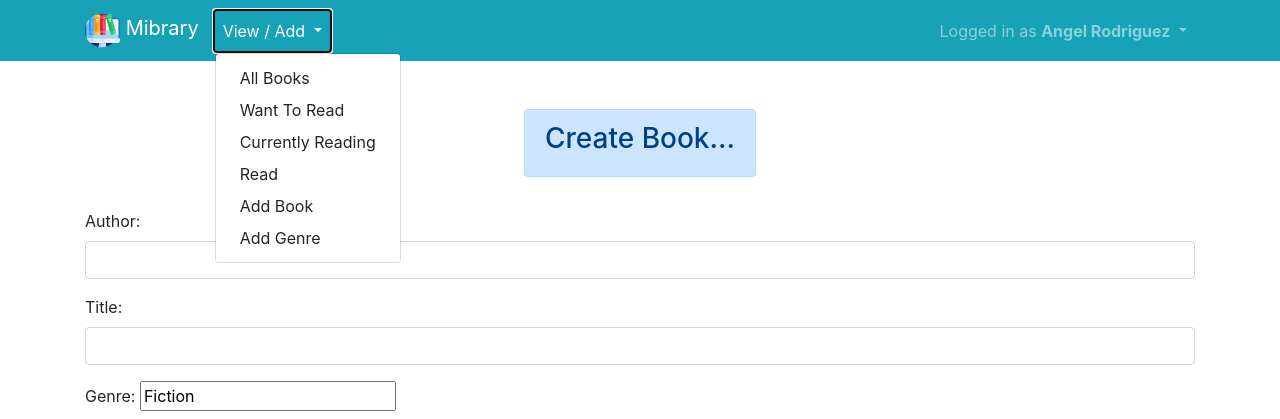
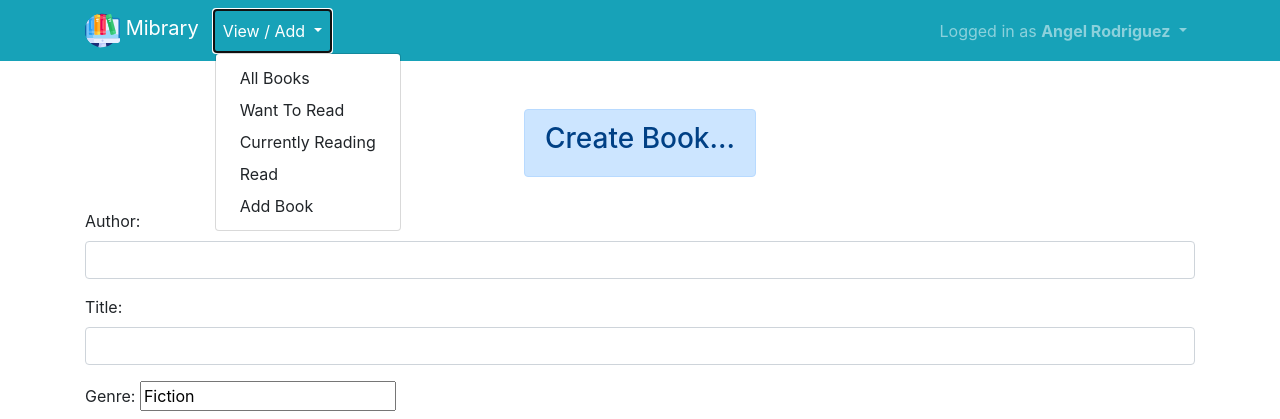
Before and after one commit to angelr1076/django-mibrary, a Django app: page /create/ in a window 1280 px wide, after a click on "View / Add". Shown: the top 419 px of the page. Run offline with Django 3.2, Linux system fonts and the light colour scheme; a user stored in the database is signed in; data comes from the database, SQL or seed files in the repository; some libraries are stand-ins or nearby versions.

Commit message:
Set Debug Value and removed Genre superuser

```diff
--- a/book/templates/book/base.html
+++ b/book/templates/book/base.html
@@ -37,8 +37,7 @@
                             <a class="dropdown-item" href="{% url 'wanttoreadbooks' %}">Want To Read</a>
                             <a class="dropdown-item" href="{% url 'currentlyreading' %}">Currently Reading</a>
                             <a class="dropdown-item" href="{% url 'read' %}">Read</a>
-                            <a class="dropdown-item" href="{% url 'createbook' %}">Add Book</a> {% if user.is_superuser %}
-                            <a class="dropdown-item" href="{% url 'addgenre' %}">Add Genre</a> {% endif %}
+                            <a class="dropdown-item" href="{% url 'createbook' %}">Add Book</a>
                         </div>
                 </ul>
                 {% endif %}
```
